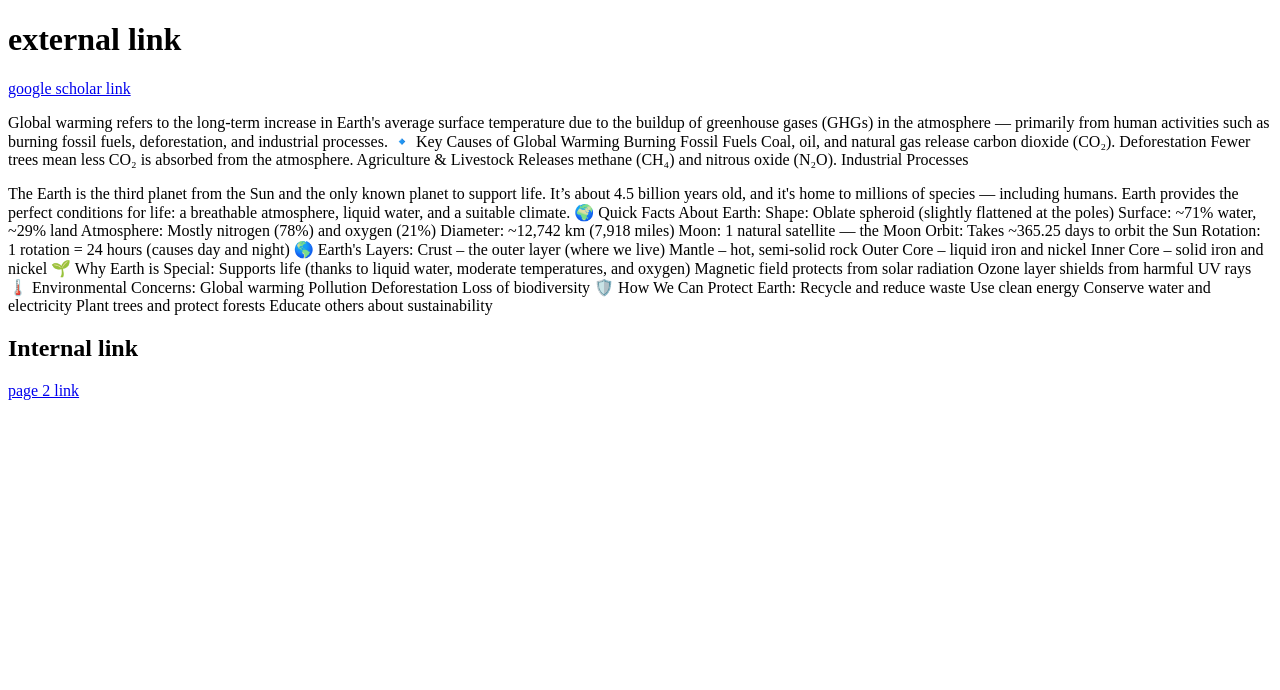
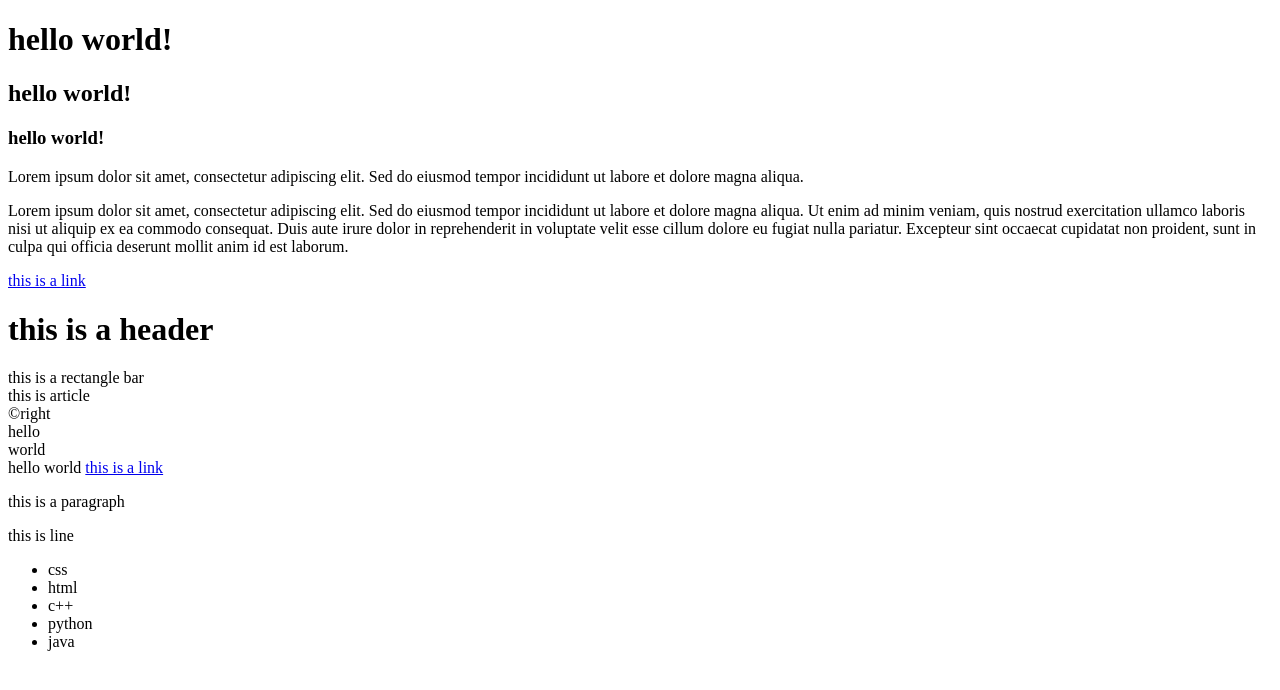
Before and after one commit to sunnykasana252-prog/MY-FIRST-WEB, a plain HTML site: page index.html in a window 1280 px wide. Drawn offline with Linux system fonts and the light colour scheme.

Commit message:
Add files via upload

```diff
--- a/index.html
+++ b/index.html
@@ -3,97 +3,38 @@
 <head>
     <meta charset="UTF-8">
     <meta name="viewport" content="width=device-width, initial-scale=1.0">
-    <title>Document</title>
+    <title>my first webpage</title>
+
 
 </head>
 <body>
-    <h1>external link</h1>
-    <a href="https://scholar.google.com/">google scholar link</a>
-    <p>
-        Global warming refers to the long-term increase in Earth's average surface temperature due to the buildup of greenhouse gases (GHGs) in the atmosphere — primarily from human activities such as burning fossil fuels, deforestation, and industrial processes.
+    <h1>hello world! </h1>
+    <h2>hello world!</h2>
+    <h3>hello world!</h3>
+<p loren="100">Lorem ipsum dolor sit amet, consectetur adipiscing elit. Sed do eiusmod tempor incididunt ut labore et dolore magna aliqua.</p>
+<p loren="200">Lorem ipsum dolor sit amet, consectetur adipiscing elit. Sed do eiusmod tempor incididunt ut labore et dolore magna aliqua. Ut enim ad minim veniam, quis nostrud exercitation ullamco laboris nisi ut aliquip ex ea commodo consequat. Duis aute irure dolor in reprehenderit in voluptate velit esse cillum dolore eu fugiat nulla pariatur. Excepteur sint occaecat cupidatat non proident, sunt in culpa qui officia deserunt mollit anim id est laborum.</p>
+<a href="https://www.google.com" google-link>this is a link</a>
+<header>
+    <h1>this is a header</h1>
+</header>
+<nav>this is a rectangle bar</nav>
+<main>
+    <section>this is article</section>
+</main>
 
-🔹 Key Causes of Global Warming
-
-Burning Fossil Fuels
-
-Coal, oil, and natural gas release carbon dioxide (CO₂).
-
-Deforestation
-
-Fewer trees mean less CO₂ is absorbed from the atmosphere.
-
-Agriculture & Livestock
-
-Releases methane (CH₄) and nitrous oxide (N₂O).
-
-Industrial Processes
-    </p>
-    <p2>
-        The Earth is the third planet from the Sun and the only known planet to support life. It’s about 4.5 billion years old, and it's home to millions of species — including humans. Earth provides the perfect conditions for life: a breathable atmosphere, liquid water, and a suitable climate.
-
-🌍 Quick Facts About Earth:
-
-Shape: Oblate spheroid (slightly flattened at the poles)
-
-Surface: ~71% water, ~29% land
-
-Atmosphere: Mostly nitrogen (78%) and oxygen (21%)
-
-Diameter: ~12,742 km (7,918 miles)
-
-Moon: 1 natural satellite — the Moon
-
-Orbit: Takes ~365.25 days to orbit the Sun
-
-Rotation: 1 rotation = 24 hours (causes day and night)
-
-🌎 Earth's Layers:
-
-Crust – the outer layer (where we live)
-
-Mantle – hot, semi-solid rock
-
-Outer Core – liquid iron and nickel
-
-Inner Core – solid iron and nickel
-
-🌱 Why Earth is Special:
-
-Supports life (thanks to liquid water, moderate temperatures, and oxygen)
-
-Magnetic field protects from solar radiation
-
-Ozone layer shields from harmful UV rays
-
-🌡️ Environmental Concerns:
-
-Global warming
-
-Pollution
-
-Deforestation
-
-Loss of biodiversity
-
-🛡️ How We Can Protect Earth:
-
-Recycle and reduce waste
-
-Use clean energy
-
-Conserve water and electricity
-
-Plant trees and protect forests
-
-Educate others about sustainability
-    <h2>Internal link</h2>
-    <a href="index.html">page 2 link</a>
-
-
-
-
-
-
+<footer>&copyright</footer>
+<div>hello</div>
+<div>world</div>
+<span>hello world</span>
+<a href="https://www.google.com" google-link>this is a link</a>
+<p>this is a paragraph</p>
+<list>this is line</list>
+<ul>
+    <li>css</li>
+    <li>html</li>
+    <li>c++</li>
+    <li>python</li>
+    <li>java</li>
 
 </body>
 </html>
```
